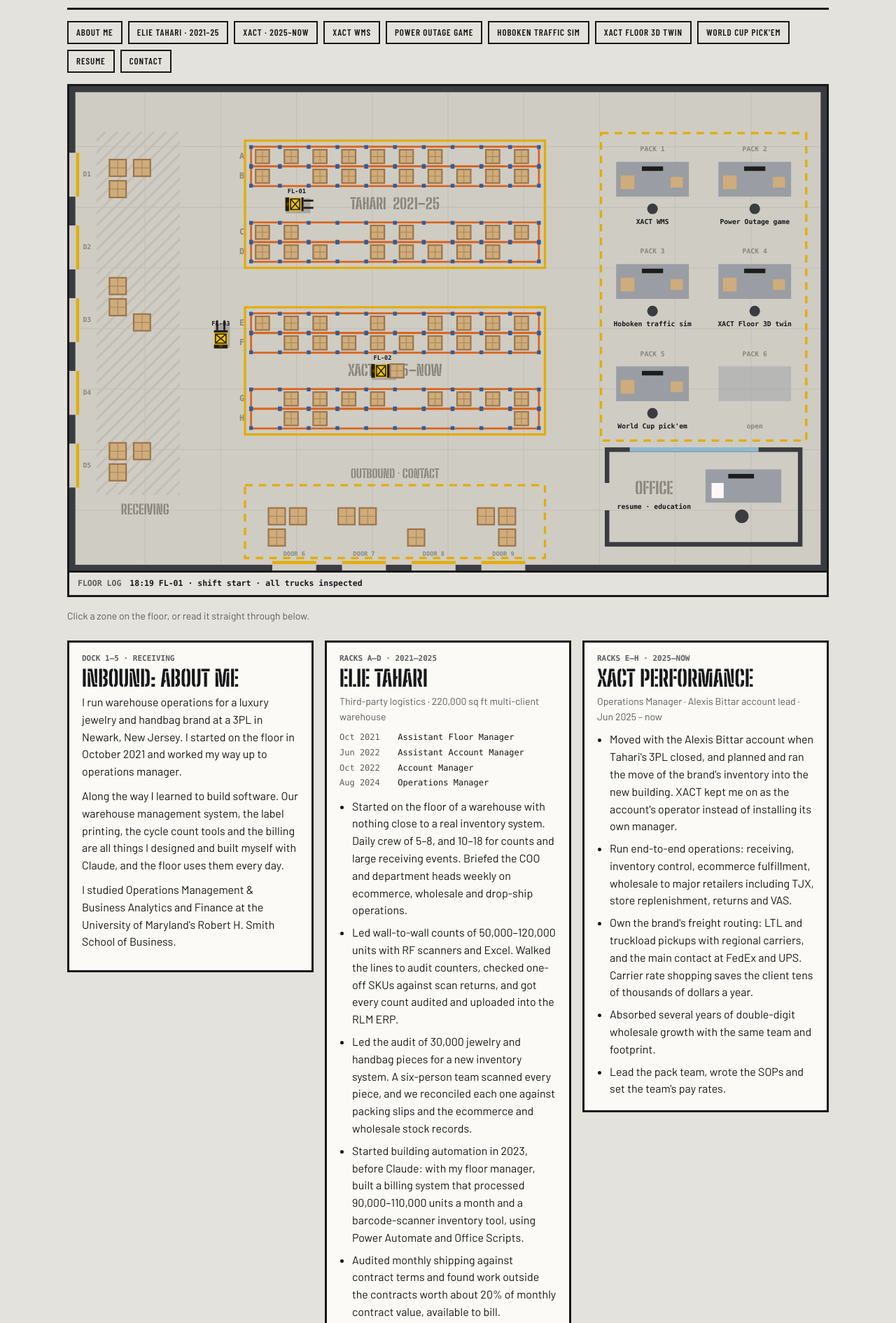
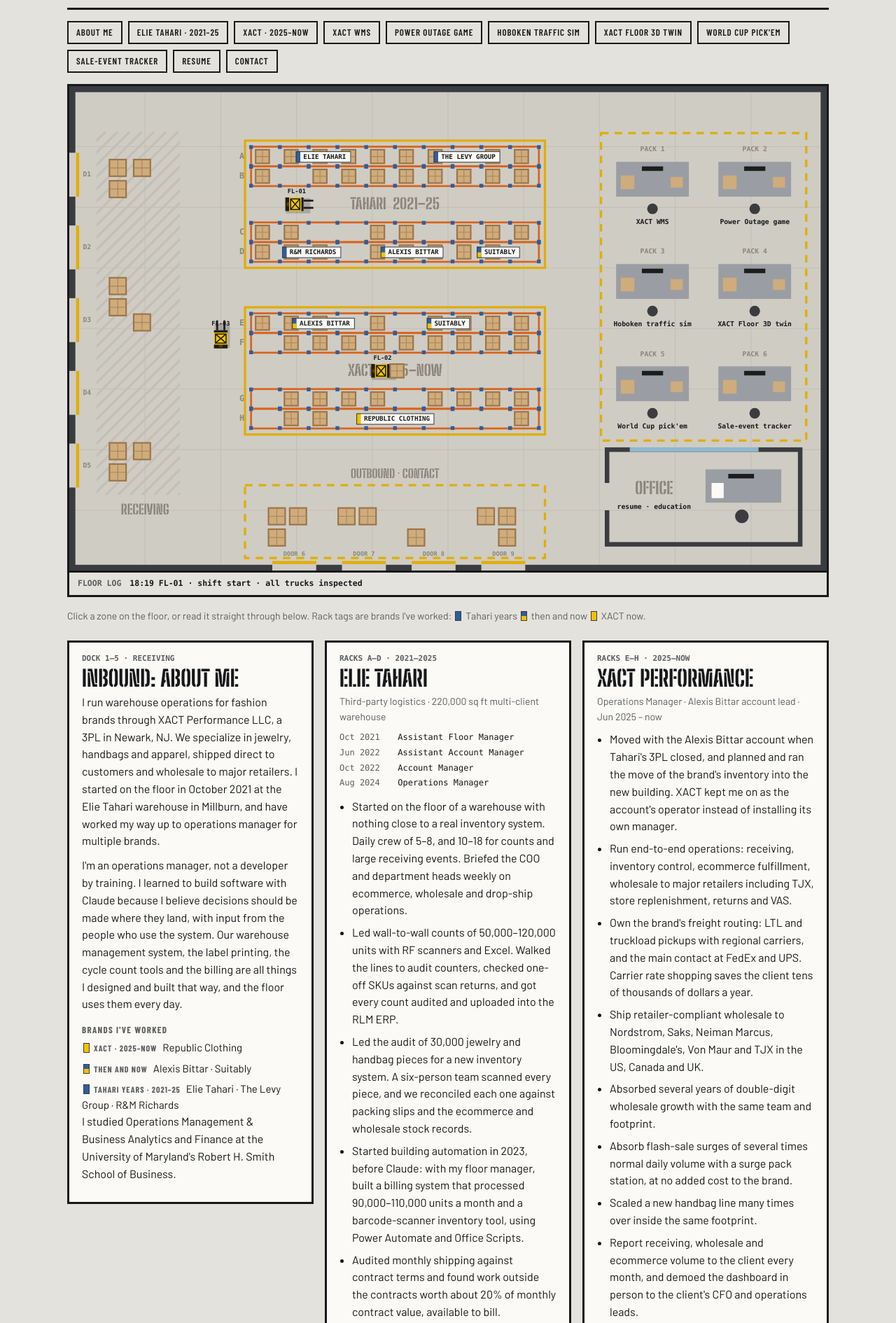
Before and after one commit to StephenScarcella/StephenScarcella.github.io, a plain HTML site: page index.html in a window 1280 px wide. Shown: the part 167-2057 px from the top of the page at 70% size. Drawn offline with nearby package versions, Linux system fonts and the light colour scheme; a web font is replaced by a local one.

Commit message:
Brands on the racks, multi-brand about, XACT results, sale-event tracker
- About: fashion brands through XACT Performance, operator-not-developer framing
- Rack tags and a grouped list for brands worked: Tahari years, then and now, XACT now
- XACT: retailers shipped to, surge handling, handbag line, client reporting, SOP ownership
- Pack 6: sale-event tracker card, with no client data

Co-Authored-By: Claude Fable 5.2 <noreply@anthropic.com>

```diff
--- a/floor.js
+++ b/floor.js
@@ -33,6 +33,7 @@
     { id: 'traffic', label: 'Pack 3',     sub: 'Hoboken traffic sim',    r: [710, 205, 120, 120] },
     { id: 'twin',    label: 'Pack 4',     sub: 'XACT Floor 3D twin',     r: [845, 205, 120, 120] },
     { id: 'pickem',  label: 'Pack 5',     sub: 'World Cup pick\'em',     r: [710, 340, 120, 120] },
+    { id: 'tracker', label: 'Pack 6',     sub: 'Sale-event tracker',     r: [845, 340, 120, 120] },
     { id: 'office',  label: 'Office',     sub: 'Resume',                 r: [710, 480, 255, 125] },
     { id: 'ship',    label: 'Outbound',   sub: 'Contact',                r: [240, 535, 380, 85] }
   ];
@@ -98,6 +99,27 @@
     mono(c, letter, x - 12, y + h / 2, 11, C['floor-label'], 'center');
   }
 
+  // ---- brands tagged on the racks. g: 'tahari' (2021–25), 'xact' (2025–now) or 'both'; at = tag centers ----
+  var BRANDS = [
+    { n: 'ELIE TAHARI',    g: 'tahari', at: [[335, 93]] },
+    { n: 'THE LEVY GROUP', g: 'tahari', at: [[525, 93]] },
+    { n: 'R&M RICHARDS',   g: 'tahari', at: [[320, 219]] },
+    { n: 'ALEXIS BITTAR',  g: 'both',   at: [[452, 219], [335, 313]] },
+    { n: 'SUITABLY',       g: 'both',   at: [[566, 219], [500, 313]] },
+    { n: 'REPUBLIC CLOTHING', g: 'xact', at: [[430, 439]] }
+  ];
+  function brandTag(c, text, x, y, g) {
+    c.save();
+    c.font = '600 8.5px "Martian Mono", Consolas, monospace';
+    var w = Math.ceil(c.measureText(text).width) + 16, h = 15, x0 = Math.round(x - w / 2), y0 = Math.round(y - h / 2);
+    c.fillStyle = C.paper; c.fillRect(x0, y0, w, h);
+    c.fillStyle = g === 'xact' ? C.fork : C.upright; c.fillRect(x0, y0, 6, h);
+    if (g === 'both') { c.fillStyle = C.fork; c.fillRect(x0, y0 + h / 2, 6, h / 2); }
+    c.strokeStyle = C.wall; c.lineWidth = 1; c.strokeRect(x0 + 0.5, y0 + 0.5, w - 1, h - 1);
+    c.fillStyle = C.tx; c.textAlign = 'left'; c.textBaseline = 'middle'; c.fillText(text, x0 + 10, y + 0.5);
+    c.restore();
+  }
+
   function drawStatic() {
     seed = 7;
     var c = sctx;
@@ -135,6 +157,7 @@
     rows.forEach(function (r) { rackRow(c, 240, r[0], 380, 26, r[1]); rackRow(c, 240, r[0] + 26, 380, 26, r[2]); });
     stencil(c, 'TAHARI  2021–25', 430, 156, 20, C['floor-label']);
     stencil(c, 'XACT  2025–NOW', 430, 376, 20, C['floor-label']);
+    BRANDS.forEach(function (b) { b.at.forEach(function (p) { brandTag(c, b.n, p[0], p[1], b.g); }); });
 
     // safety lines around rack blocks and pack area
     c.strokeStyle = C.line; c.lineWidth = 3;
@@ -152,10 +175,6 @@
       mono(c, z.sub, x + 60, y + 110, 9, C.tx, 'center');
     });
 
-    // open station: room for the next project
-    c.fillStyle = C.table; c.globalAlpha = 0.45; c.fillRect(857, 370, 96, 46); c.globalAlpha = 1;
-    mono(c, 'PACK 6', 905, 354, 9, C['floor-label'], 'center');
-    mono(c, 'open', 905, 450, 9, C['floor-label'], 'center');
 
     // office: walls, glass, desk
     var of = byId.office.r;
--- a/index.html
+++ b/index.html
@@ -48,14 +48,20 @@
     </div>
   </section>
 
-  <p class="hint">Click a zone on the floor, or read it straight through below.</p>
+  <p class="hint">Click a zone on the floor, or read it straight through below. Rack tags are brands I've worked: <span class="sw tahari" aria-hidden="true"></span>Tahari years <span class="sw both" aria-hidden="true"></span>then and now <span class="sw xact" aria-hidden="true"></span>XACT now.</p>
 
   <main id="sections">
 
     <section id="about" data-zone="about" data-loc="DOCK 1–5 · RECEIVING">
       <h2>Inbound: about me</h2>
-      <p>I run warehouse operations for a luxury jewelry and handbag brand at a 3PL in Newark, New Jersey. I started on the floor in October 2021 and worked my way up to operations manager.</p>
-      <p>Along the way I learned to build software. Our warehouse management system, the label printing, the cycle count tools and the billing are all things I designed and built myself with Claude, and the floor uses them every day.</p>
+      <p>I run warehouse operations for fashion brands through XACT Performance LLC, a 3PL in Newark, NJ. We specialize in jewelry, handbags and apparel, shipped direct to customers and wholesale to major retailers. I started on the floor in October 2021 at the Elie Tahari warehouse in Millburn, and have worked my way up to operations manager for multiple brands.</p>
+      <p>I'm an operations manager, not a developer by training. I learned to build software with Claude because I believe decisions should be made where they land, with input from the people who use the system. Our warehouse management system, the label printing, the cycle count tools and the billing are all things I designed and built that way, and the floor uses them every day.</p>
+      <h3 class="sub-h">Brands I've worked</h3>
+      <ul class="brands">
+        <li><span class="sw xact" aria-hidden="true"></span><b>XACT · 2025–now</b>Republic Clothing</li>
+        <li><span class="sw both" aria-hidden="true"></span><b>Then and now</b>Alexis Bittar · Suitably</li>
+        <li><span class="sw tahari" aria-hidden="true"></span><b>Tahari years · 2021–25</b>Elie Tahari · The Levy Group · R&amp;M Richards</li>
+      </ul>
       <p>I studied Operations Management &amp; Business Analytics and Finance at the University of Maryland's Robert H. Smith School of Business.</p>
     </section>
 
@@ -88,8 +94,12 @@
         <li>Moved with the Alexis Bittar account when Tahari's 3PL closed, and planned and ran the move of the brand's inventory into the new building. XACT kept me on as the account's operator instead of installing its own manager.</li>
         <li>Run end-to-end operations: receiving, inventory control, ecommerce fulfillment, wholesale to major retailers including TJX, store replenishment, returns and VAS.</li>
         <li>Own the brand's freight routing: LTL and truckload pickups with regional carriers, and the main contact at FedEx and UPS. Carrier rate shopping saves the client tens of thousands of dollars a year.</li>
+        <li>Ship retailer-compliant wholesale to Nordstrom, Saks, Neiman Marcus, Bloomingdale's, Von Maur and TJX in the US, Canada and UK.</li>
         <li>Absorbed several years of double-digit wholesale growth with the same team and footprint.</li>
-        <li>Lead the pack team, wrote the SOPs and set the team's pay rates.</li>
+        <li>Absorb flash-sale surges of several times normal daily volume with a surge pack station, at no added cost to the brand.</li>
+        <li>Scaled a new handbag line many times over inside the same footprint.</li>
+        <li>Report receiving, wholesale and ecommerce volume to the client every month, and demoed the dashboard in person to the client's CFO and operations leads.</li>
+        <li>Lead the pack team and own its SOPs. We review how the work gets done constantly, try new methods and throw out the ones that don't hold up, so every part of a client's operation keeps running smoother.</li>
       </ul>
     </section>
 
@@ -158,6 +168,17 @@
       </div>
     </section>
 
+    <section id="tracker" data-zone="tracker" data-loc="PACK 6 · PROJECT">
+      <h2>Sale-event tracker</h2>
+      <p class="meta">Live dashboard · shared with a client's ecommerce team · built with Claude</p>
+      <p>A live page a brand's team opens during a sale to see how it is shipping, built in an afternoon from the warehouse's own shipping reports.</p>
+      <ul>
+        <li>Orders, units and top sellers by event, sortable by quantity or by dollars.</li>
+        <li>Carrier mix and average shipping cost per event, set against the same event in earlier years.</li>
+        <li>Shared by name with the client's ecommerce, finance and operations leads, who check it without asking the warehouse for a report.</li>
+      </ul>
+    </section>
+
     <section id="office" data-zone="office" data-loc="OFFICE · RESUME">
       <h2>Resume</h2>
       <p>Five years of 3PL operations: receiving, inventory control, cycle counting, VAS, ecommerce and wholesale outbound, freight routing and returns, plus the software to run them.</p>
--- a/style.css
+++ b/style.css
@@ -89,6 +89,12 @@ section ul{margin:8px 0 0;padding-left:18px;display:grid;gap:7px}
 .shots figure{margin:0}
 .shots img,.clip{width:100%;height:auto;border:2px solid var(--rule);display:block;margin-top:10px}
 .shots figcaption{font:500 12px var(--f-mono);color:var(--t2);margin-top:5px}
+.brands{list-style:none;padding:0;margin:6px 0 0;display:grid;gap:6px;font-size:15px}
+section ul.brands{padding-left:0}
+.brands b{font:700 12px var(--f-cond);text-transform:uppercase;letter-spacing:.08em;color:var(--t2);margin-right:8px}
+.sw{display:inline-block;width:9px;height:14px;margin:0 6px 0 2px;vertical-align:-2px;border:1px solid var(--wall);background:var(--upright)}
+.sw.xact{background:var(--fork)}
+.sw.both{background:linear-gradient(var(--upright) 50%,var(--fork) 50%)}
 .foot{font-size:11px;color:var(--t2);border-top:3px solid var(--rule);padding-top:10px}
 
 @media (max-width:720px){
```
